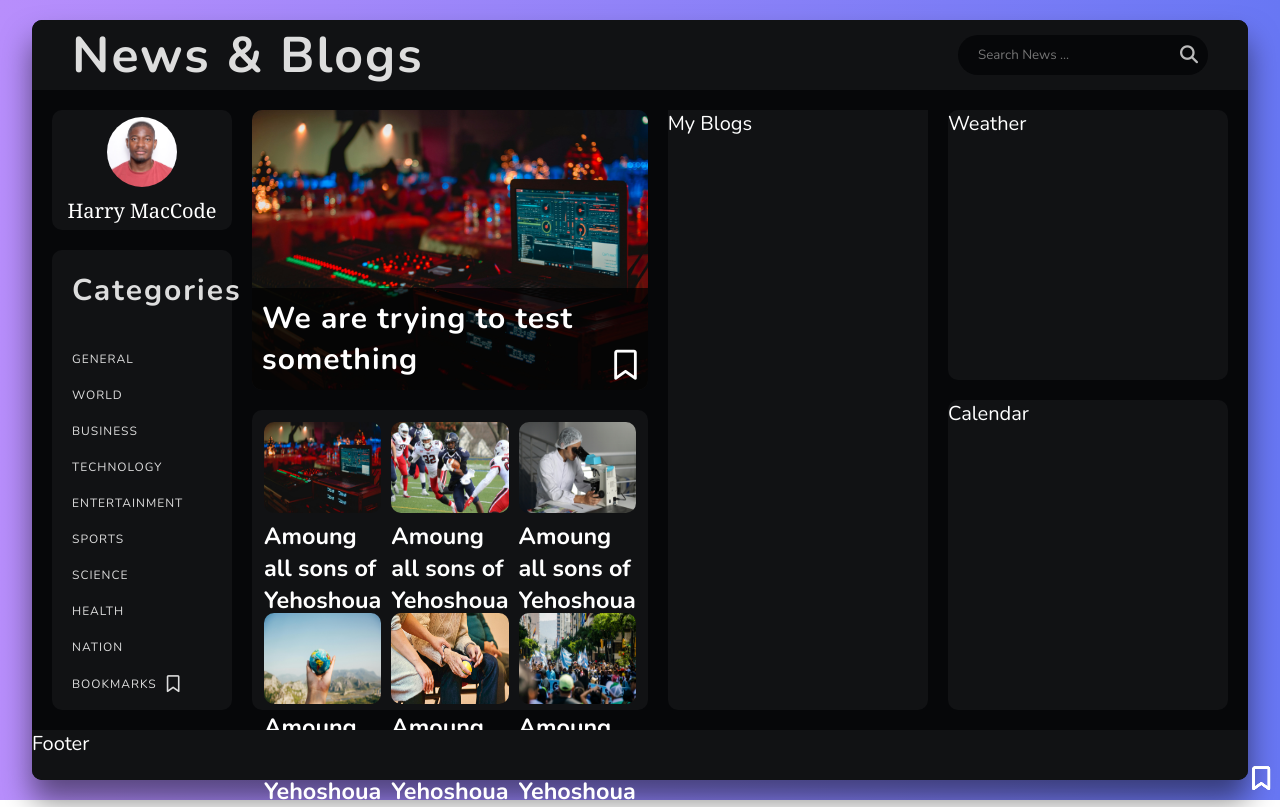
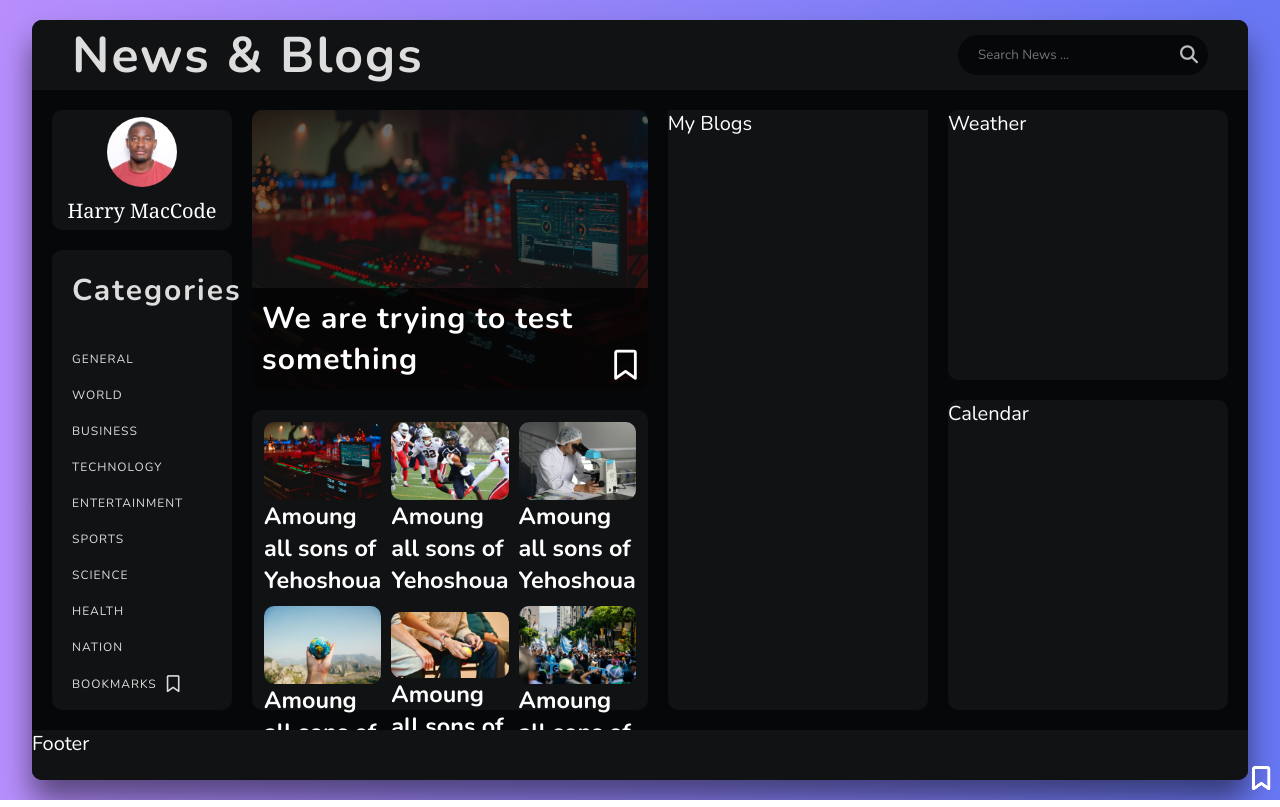
Before and after one commit to Harry8679/Blog-CAC, a React (Vite) app: page / in a window 1280 px wide. Built offline with nearby package versions, Linux system fonts and the light colour scheme.

Commit message:
Display images updated

```diff
--- a/src/Components/News.css
+++ b/src/Components/News.css
@@ -180,6 +180,7 @@
     height: 100%;
     object-fit: cover;
     border-radius: 1rem;
+    opacity: 0.4;
 }
 
 .news-grid {
@@ -192,14 +193,24 @@
     grid-template-rows: repeat(2, 1fr);
     gap: 1rem;
     padding: 1.2rem;
+    justify-content: center;
+    align-items: center;
 }
 
-.news-grid img {
+.news-grid-item img {
+    width: 100%;
+    height: 100%;
+    display: block;
+    object-fit: cover;
+    border-radius: 1rem;
+}
+
+/* .news-grid img {
     width: 100%;
     height: 50%;
     background-color: #111214;
     border-radius: 1rem;
-}
+} */
 
 .my-blogs {
     width: clamp(20rem, 27cqi, 28%);
```
